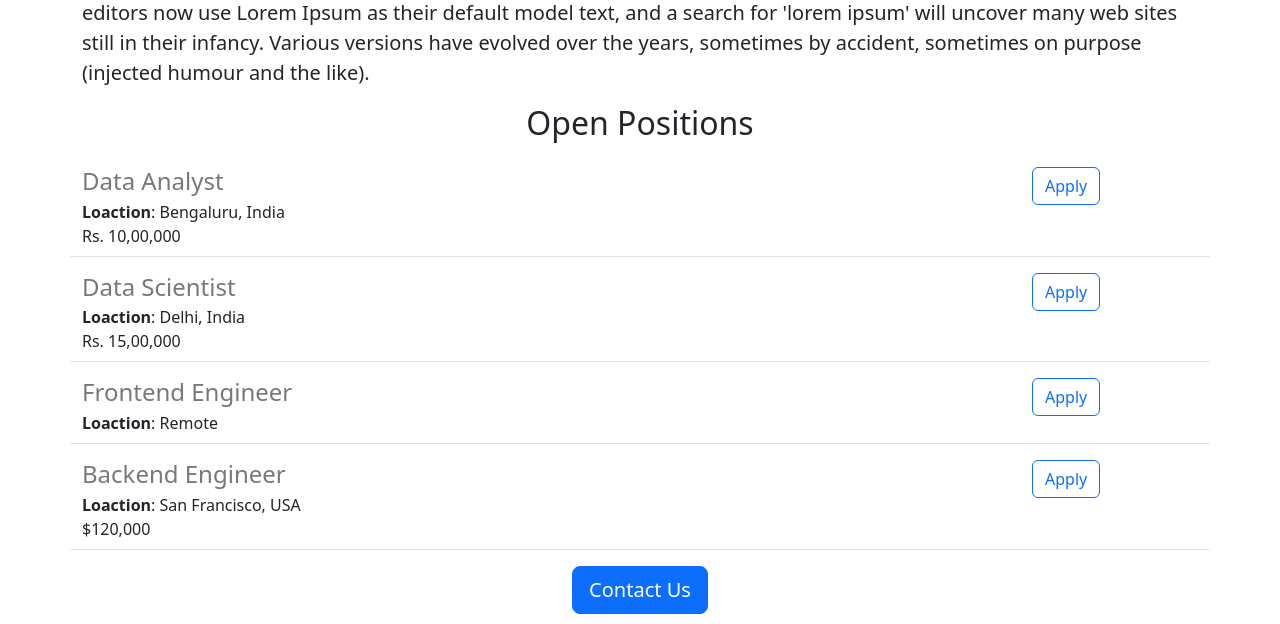
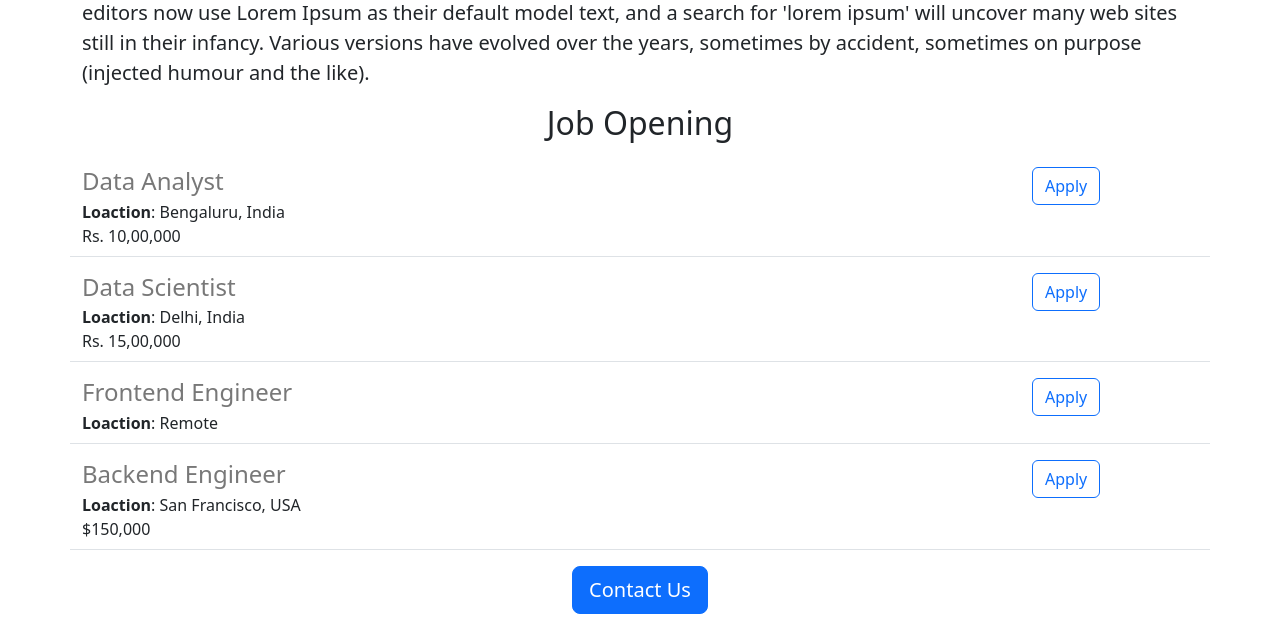
Before and after one commit to HappyHank10/careers-website, a Flask app: page / in a window 1280 px wide. Shown: the part 602-1226 px from the top of the page. Run offline with Flask 3, Linux system fonts and the light colour scheme.

Commit message:
made some chaneges

```diff
--- a/app.py
+++ b/app.py
@@ -25,7 +25,7 @@ JOBS = [
     'id': 4,
     'title': 'Backend Engineer',
     'location': 'San Francisco, USA',
-    'salary': '$120,000'
+    'salary': '$150,000'
   }
 ]
 
--- a/templates/home.html
+++ b/templates/home.html
@@ -20,7 +20,7 @@
     <img class="img-fluid" id="banner" src="https://99381190-9c17-4b10-9f4a-68001a83bfc6-00-1dj3z2q0p9034.janeway.replit.dev/static/banner.jpg">
     <h2 class="text-center mt-2 mb-4"">About Happy</h2>
     <p class="lead">It is a long established fact that a reader will be distracted by the readable content of a page when looking at its layout. The point of using Lorem Ipsum is that it has a more-or-less normal distribution of letters, as opposed to using 'Content here, content here', making it look like readable English. Many desktop publishing packages and web page editors now use Lorem Ipsum as their default model text, and a search for 'lorem ipsum' will uncover many web sites still in their infancy. Various versions have evolved over the years, sometimes by accident, sometimes on purpose (injected humour and the like).</p>
-    <h2 class="text-center mt-2 mb-4"">Open Positions</h2>
+    <h2 class="text-center mt-2 mb-4"">Job Opening</h2>
     <p>
       <div>
         {% for job in jobs %}
```
